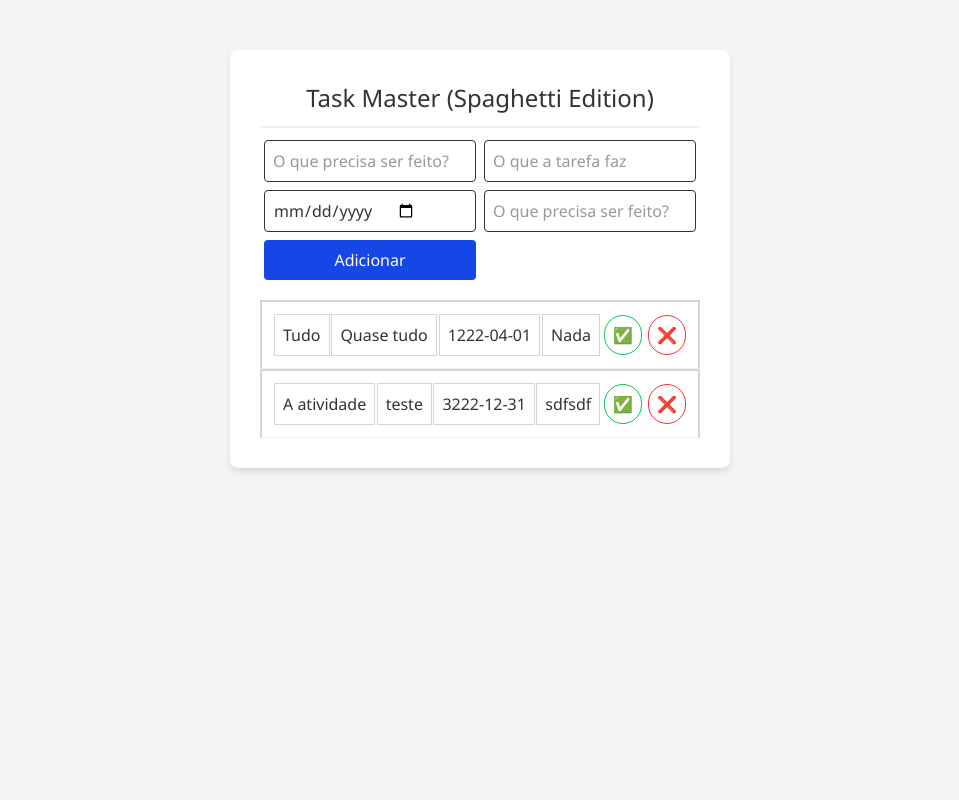
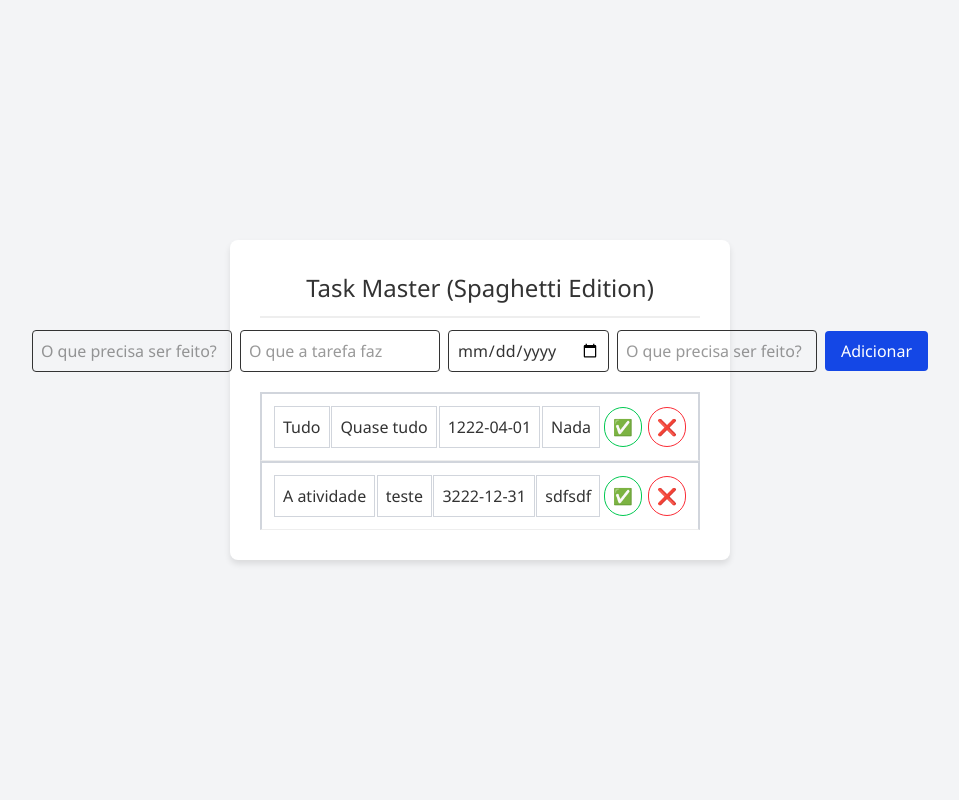
Before and after one commit to LucasVeneziani/ProjetoPHP, a PHP site: page / in a window 1280 px wide. Shown: the whole page, without its empty margins (160-1119 px from the left). Run offline with PHP 8.4, Linux system fonts and the light colour scheme; data comes from the database, SQL or seed files in the repository.

Commit message:
Adicionando melhorias visuais ao projeto.

```diff
--- a/index.php
+++ b/index.php
@@ -81,7 +81,7 @@ $tasks = $stmt->fetchAll(PDO::FETCH_ASSOC);
     <script src="https://cdn.jsdelivr.net/npm/@tailwindcss/browser@4"></script>
     <title>Task Master - Spaghetti</title>
     <style>
-        body { font-family: 'Segoe UI', Tahoma, Geneva, Verdana, sans-serif; background-color: #f3f4f6; color: #333; display: flex; justify-content: center; padding-top: 50px; }
+        body { font-family: 'Segoe UI', Tahoma, Geneva, Verdana, sans-serif; background-color: #f3f4f6; color: #333; display: flex; justify-content: center; align-items: center; height: 100vh; }
         .container { background: #fff; padding: 30px; border-radius: 8px; box-shadow: 0 4px 6px rgba(0,0,0,0.1); width: 100%; max-width: 500px; }
         h1 { font-size: 1.5rem; text-align: center; border-bottom: 2px solid #eee; padding-bottom: 10px; }
         .error { color: #dc2626; background: #fee2e2; padding: 10px; border-radius: 4px; font-size: 0.9rem; }
@@ -100,12 +100,12 @@ $tasks = $stmt->fetchAll(PDO::FETCH_ASSOC);
         <div class="error"><?php echo $error; ?></div>
     <?php endif; ?>
 
-    <form method="POST" action="index.php" class="grid grid-cols-2 gap-2 p-1 mt-2 mb-2">
-        <input type="text" name="title" placeholder="O que precisa ser feito?" autocomplete="off" class="flex p-2 rounded border">
-        <input type="text" name="descricao" placeholder="O que a tarefa faz" autocomplete="off" class="flex p-2 rounded border">
-        <input type="date" name="dataVenc" placeholder="O dia que vence" autocomplete="off" class="hover:cursor-text flex p-2 rounded border">
-        <input type="text" name="responsavel" placeholder="O que precisa ser feito?" autocomplete="off" class="flex p-2 rounded border">
-        <button type="submit" class="bg-blue-700 hover:bg-blue-800 text-white pt-2 pb-2 pl-4 pr-4 rounded">Adicionar</button>
+    <form method="POST" action="index.php" class="flex flex-wrap sm:flex-nowrap dm: items-center justify-center gap-2 p-1 mt-2 mb-2">
+        <input type="text" name="title" placeholder="O que precisa ser feito?" autocomplete="off" class="flex p-2 w-50 rounded border">
+        <input type="text" name="descricao" placeholder="O que a tarefa faz" autocomplete="off" class="flex p-2 w-50 rounded border">
+        <input type="date" name="dataVenc" placeholder="O dia que vence" autocomplete="off" class="hover:cursor-text flex p-2 w-50 rounded border">
+        <input type="text" name="responsavel" placeholder="O que precisa ser feito?" autocomplete="off" class="flex p-2 w-50 rounded border">
+        <button type="submit" class="bg-blue-700 hover:bg-blue-800 text-white pt-2 pb-2 pl-4 pr-4 w-40 rounded">Adicionar</button>
     </form>
 
     <ul class="mt-4">
```
